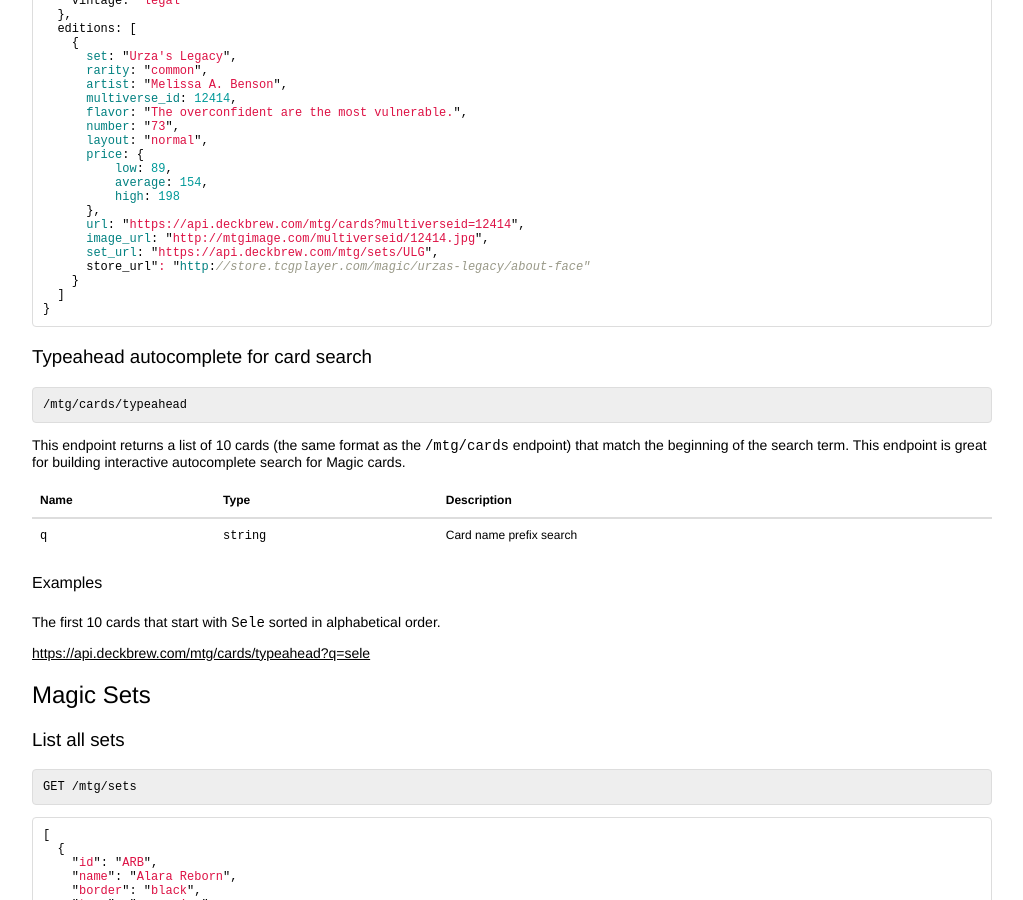
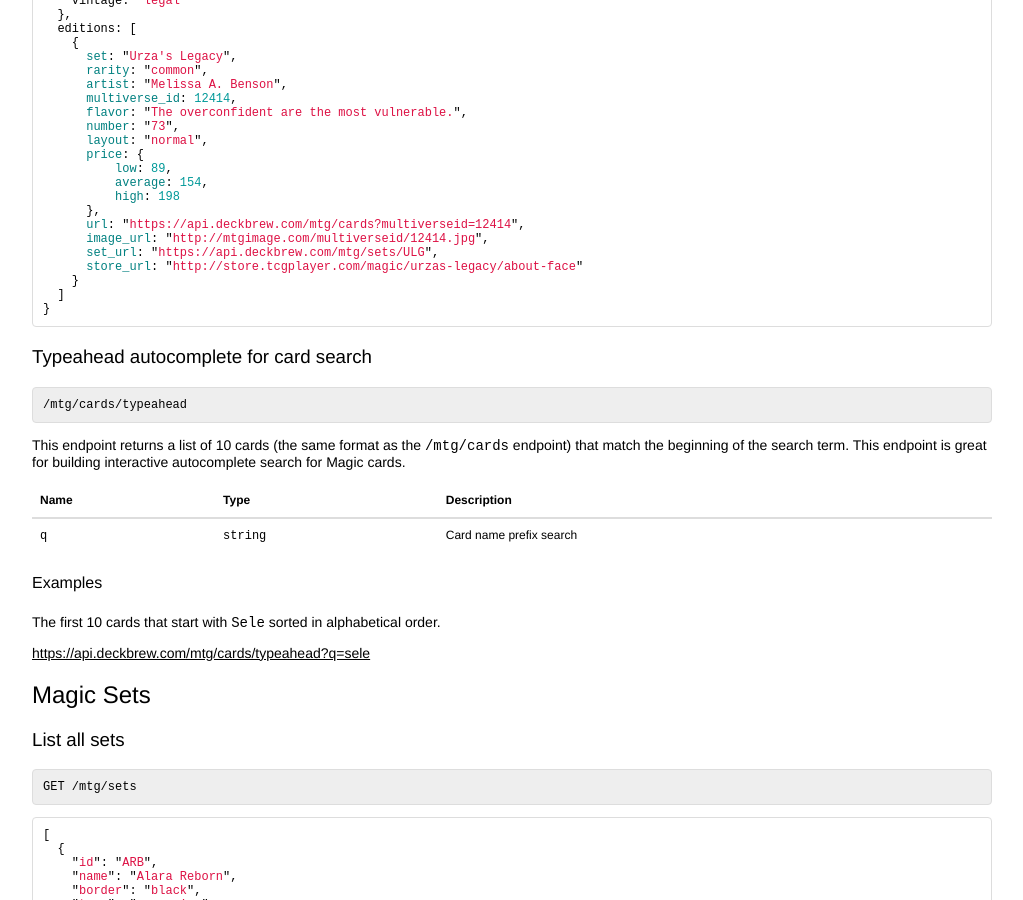
Before and after one commit to jerryharrison/deckbrew-website, a Jekyll site: the page built from api/index.md, in a window 1280 px wide and 900 px high, scrolled down 3189 px. Shown: the whole window, without its empty margins (128-1151 px from the left). Built offline with Jekyll 4.4.1, drawn with Linux system fonts in a browser that asks for light colours; Markdown is read by kramdown in place of the engine named in the settings; some of the changed lines change nothing that is shown.

Commit message:
Fix documentatin error

```diff
--- a/api/index.md
+++ b/api/index.md
@@ -207,7 +207,7 @@
       url: "https://api.deckbrew.com/mtg/cards?multiverseid=12414",
       image_url: "http://mtgimage.com/multiverseid/12414.jpg",
       set_url: "https://api.deckbrew.com/mtg/sets/ULG",
-      store_url": "http://store.tcgplayer.com/magic/urzas-legacy/about-face"
+      store_url: "http://store.tcgplayer.com/magic/urzas-legacy/about-face"
     }
   ]
 }
```
